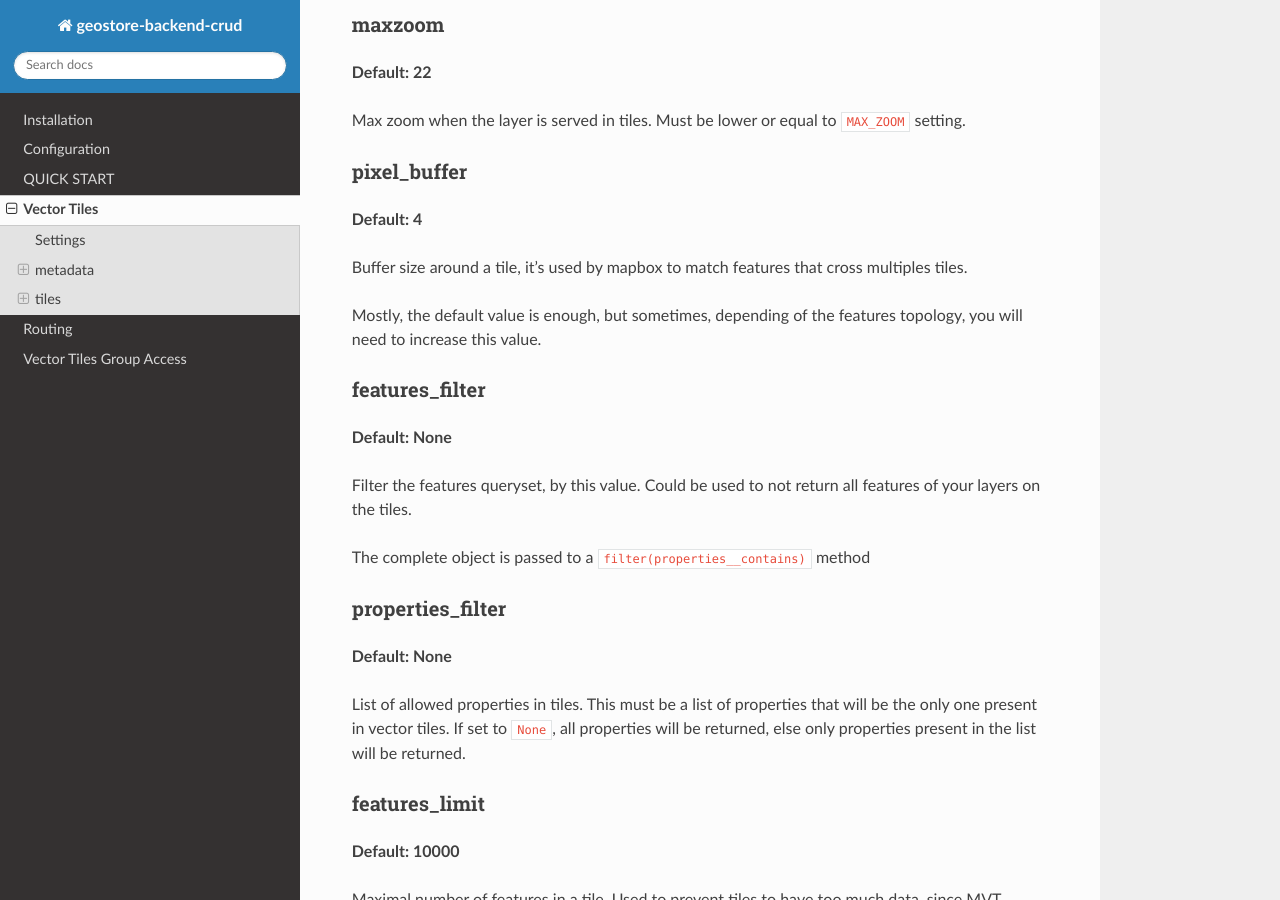
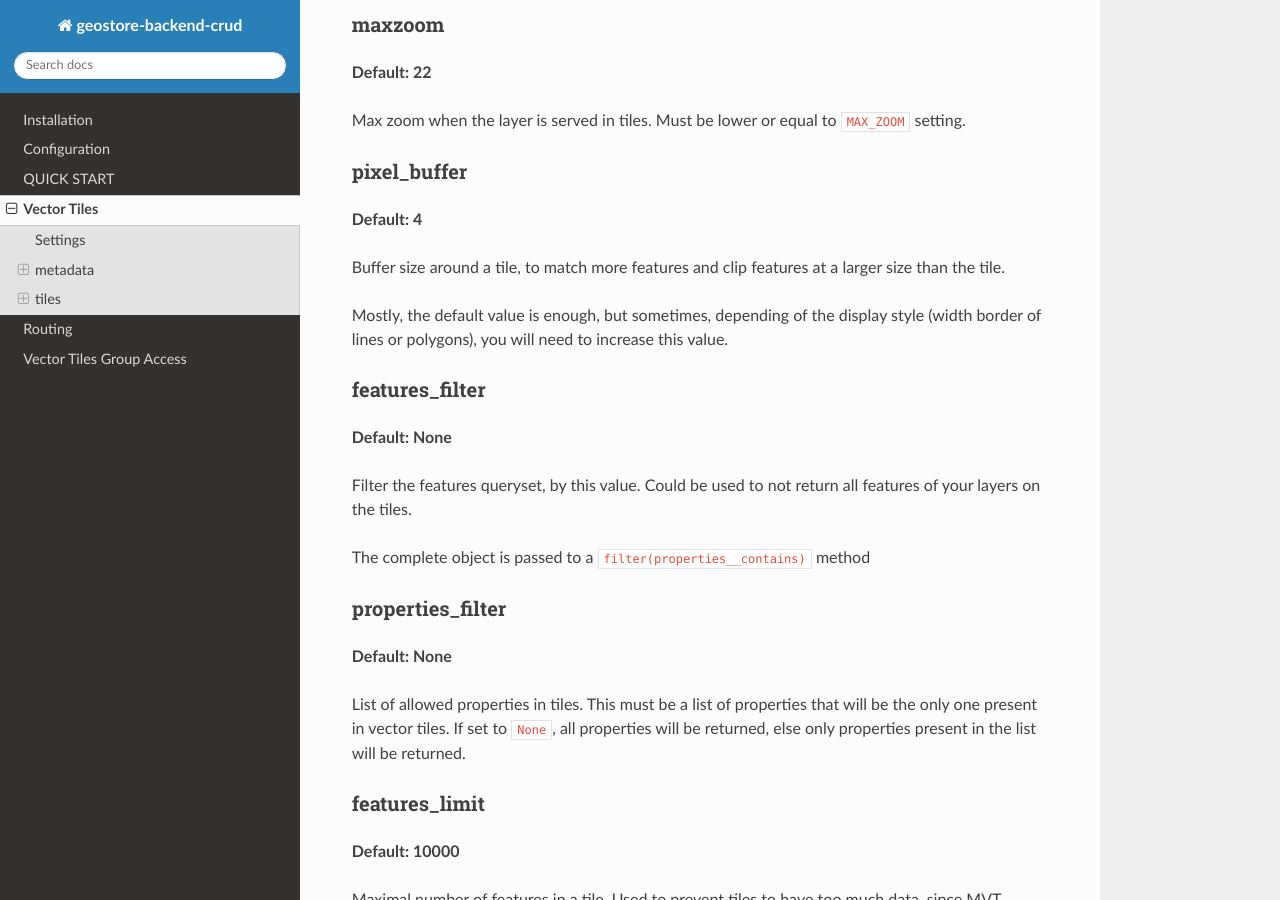
Before and after one commit to Terralego/django-geostore, a Sphinx documentation site: the page built from doc/vectortiles.rst, in a window 1280 px wide and 900 px high, scrolled down 1331 px. Built offline with Sphinx 7.4.7 and the Read the Docs theme 2.0.0, drawn with Linux system fonts in a browser that asks for light colours.

Commit message:
Review pixel_buffer doc

```diff
--- a/doc/vectortiles.rst
+++ b/doc/vectortiles.rst
@@ -60,10 +60,10 @@ pixel_buffer
 ^^^^^^^^^^^^
 **Default: 4**
 
-Buffer size around a tile, it's used by mapbox to match features that cross multiples tiles.
+Buffer size around a tile, to match more features and clip features at a larger size than the tile.
 
-Mostly, the default value is enough, but sometimes, depending of the features topology, you will need
-to increase this value.
+Mostly, the default value is enough, but sometimes, depending of the display style (width border of lines or polygons),
+you will need to increase this value.
 
 features_filter
 ^^^^^^^^^^^^^^^
```
